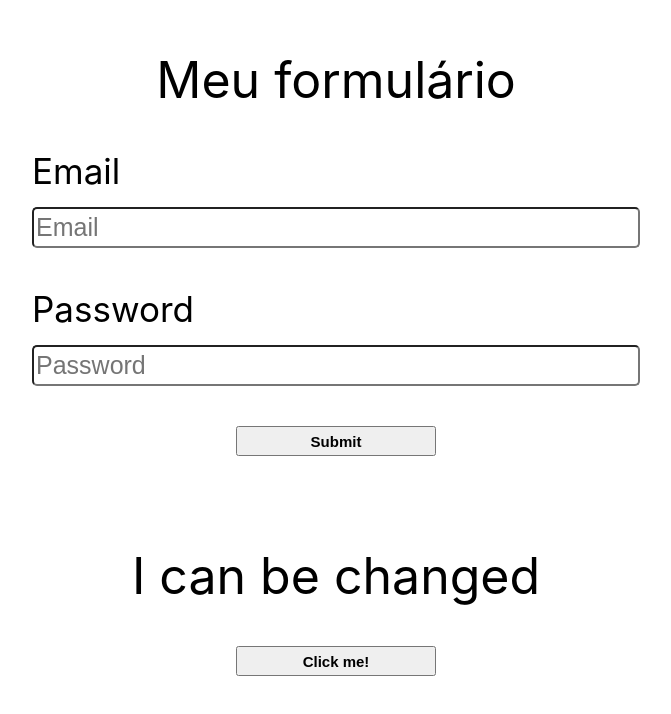
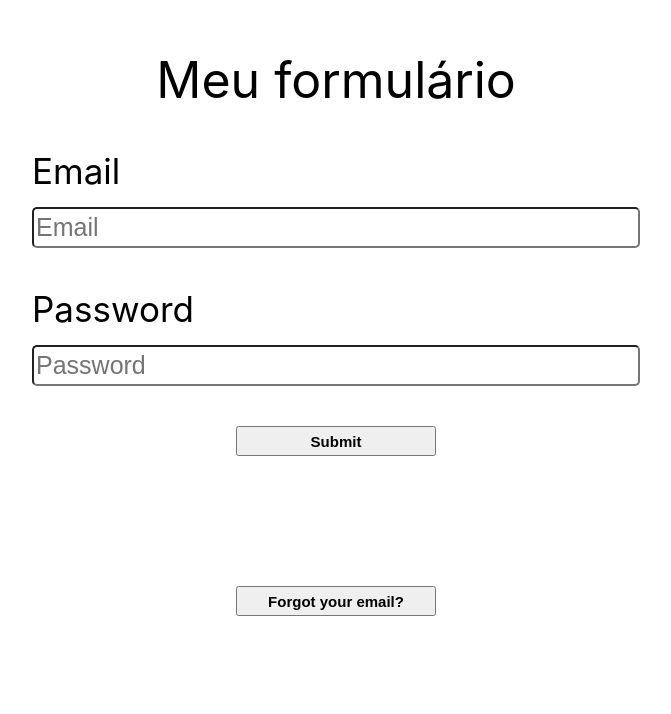
Before and after one commit to arthurbalduini/e2e-poc, a React (Create React App) app: page / in a window 1280 px wide. Shown: the top 714 px of the page, without its empty margins (304-975 px from the left). Built offline with nearby package versions, Linux system fonts and the light colour scheme.

Commit message:
Adds cmp to show email

```diff
--- a/src/App.js
+++ b/src/App.js
@@ -4,13 +4,15 @@ import EmailContextProvider from './context/email'
 import LabelChanger from './components/label-changer';
 import MyForm from './components/my-form';
 import React from 'react';
+import WhatsMyEmailButton from './components/whats-my-email';
 
 function App() {
   return (
     <EmailContextProvider>
       <div className="App">
         <MyForm />
-        <LabelChanger />
+        {/* <LabelChanger /> */}
+        <WhatsMyEmailButton />
       </div>
     </EmailContextProvider>
   );
--- /dev/null
+++ b/src/components/whats-my-email/index.js
@@ -0,0 +1,22 @@
+import './index.scss';
+
+import React, { useState } from 'react';
+
+import Button from '../base/Button';
+import { getEmailData } from '../../middlewares';
+
+const WhatsMyEmailButton = () => {
+
+    const [email, setEmail] = useState(null);
+
+    return(
+        <div className="whats-my-email">
+        <div className="whats-my-email--label">
+            {email && <label>{email}</label>}
+        </div>
+            <Button type="button" label="Forgot your email?" onClick={() => getEmailData(setEmail)}  />
+    </div>
+    )
+}
+
+export default WhatsMyEmailButton;
--- /dev/null
+++ b/src/components/whats-my-email/index.scss
@@ -0,0 +1,12 @@
+.whats-my-email {
+    display: flex;
+    flex-direction: column;
+    justify-content: center;
+    align-items: center;
+
+
+    &--label {
+        margin: 20px;
+        font-size: 50px;
+    }
+}
```
